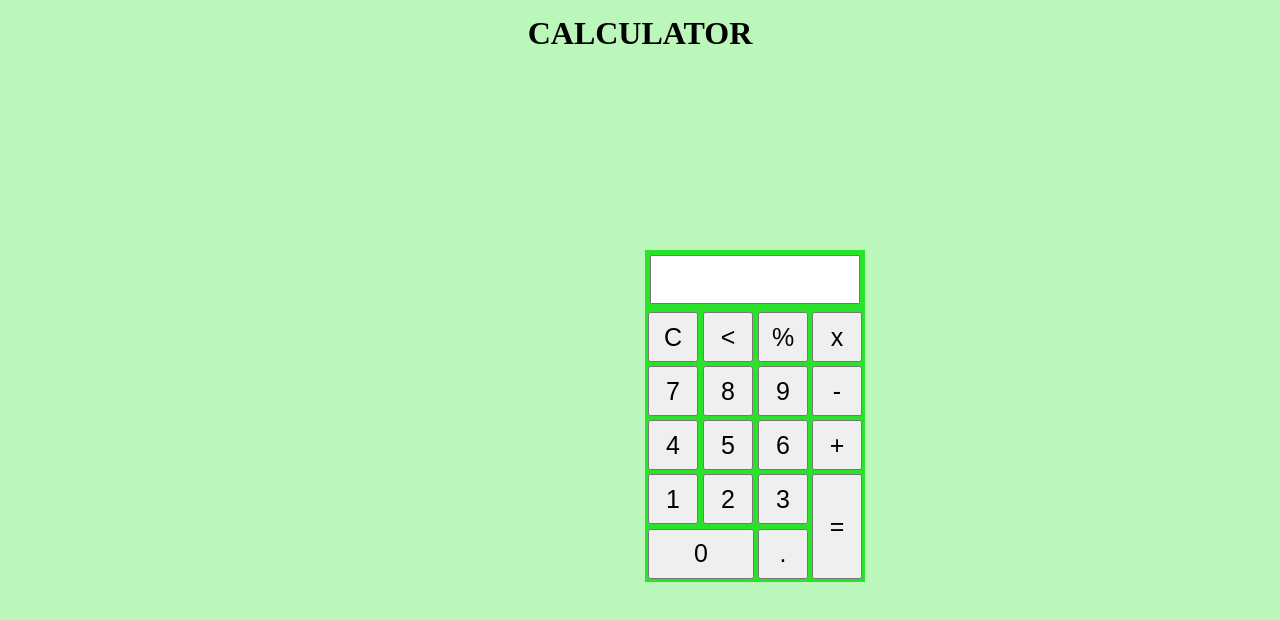
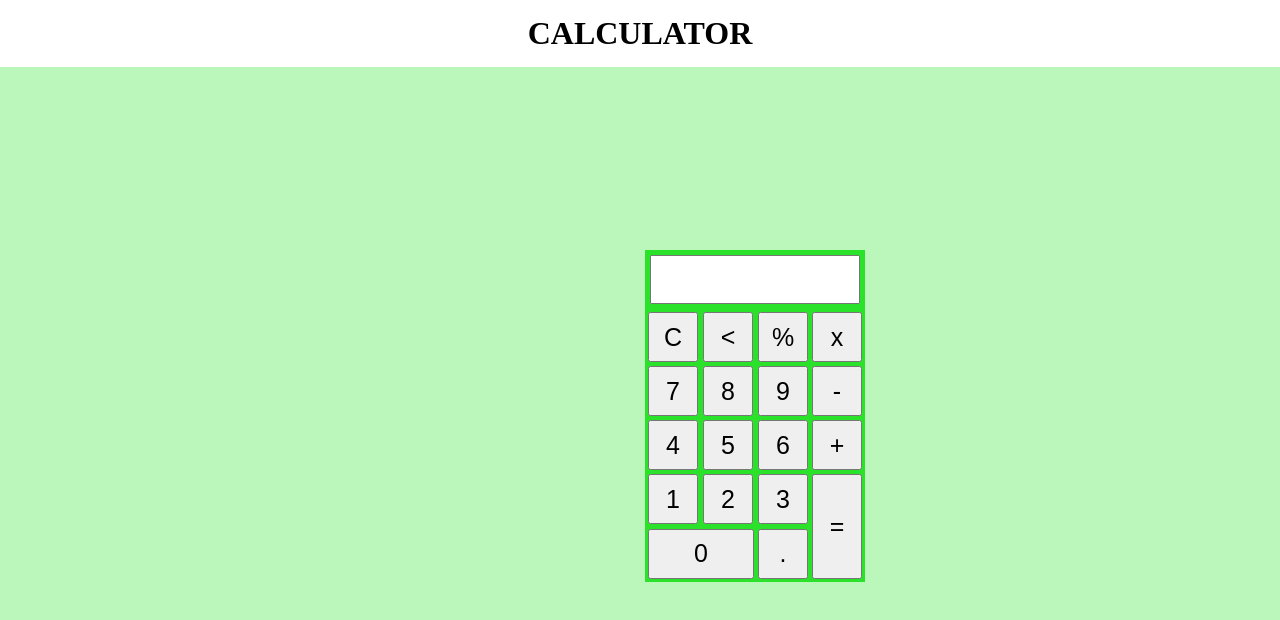
Before and after one commit to ankitacode19/CalculatorWebsite, a plain HTML site: page index.html in a window 1280 px wide. Drawn offline with Linux system fonts and the light colour scheme.

Commit message:
Update index.html

```diff
--- a/index.html
+++ b/index.html
@@ -8,7 +8,7 @@
 </head>
 
 <body>
-    <h1 style="text-align: center;">CALCULATOR</h1>
+    <h1 style="text-align: center;background-color:#ffffff;">CALCULATOR</h1>
     <div class="bg"></div>
     <div class="main">
         <form name="form">
```
